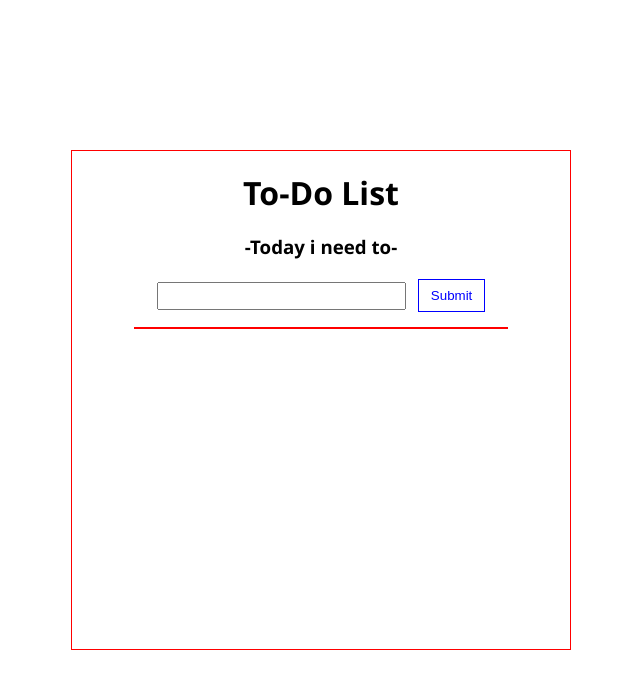
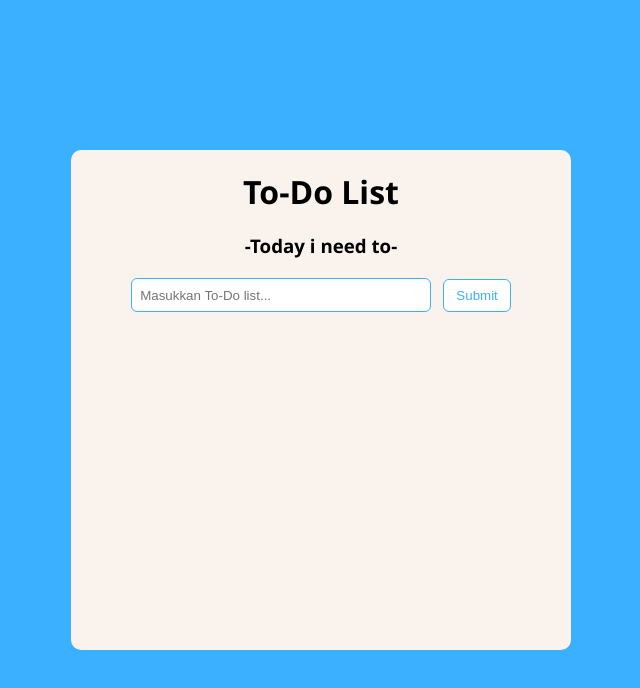
Before and after one commit to dts-kominfo-rea2a/challenge-08-Recker27, a website: page index.html in a window 1280 px wide. Shown: the whole page, without its empty margins (319-959 px from the left). Drawn offline with Linux system fonts and the light colour scheme.

Commit message:
update html + css

```diff
--- a/index.html
+++ b/index.html
@@ -15,7 +15,11 @@
       <h3 id="todo-subtitle">-Today i need to-</h3>
       <!-- Section: input -->
       <section>
-        <input type="text" id="todo-input" />
+        <input
+          type="text"
+          id="todo-input"
+          placeholder="Masukkan To-Do list..."
+        />
         <button id="todo-submit">Submit</button>
       </section>
       <!-- TODO: Buatlah sebuah input bertipe text dengan id todo-input -->
--- a/style.css
+++ b/style.css
@@ -10,14 +10,16 @@ body {
   justify-content: center;
   align-items: center;
   height: 100vh;
+  background-color: #3ab0ff;
 }
 
 #app {
-  border: 1px solid red;
+  border-radius: 10px;
   width: 500px;
   text-align: center;
   margin: 0 auto;
   height: 500px;
+  background-color: #f9f2ed;
 }
 
 #todo-title {
@@ -29,21 +31,24 @@ body {
 }
 
 #todo-input {
-  width: 50%;
-  height: 28px;
+  width: 60%;
+  height: 34px;
+  border: 1px solid#3ab0ff;
+  padding: 8px;
+  border-radius: 6px;
 }
 
 #todo-submit {
   background-color: white;
-  color: blue;
-  border: 1px solid blue;
+  color: #3ab0ff;
+  border: 1px solid #3ab0ff;
   padding: 8px 12px;
   margin-left: 8px;
+  border-radius: 6px;
 }
 
 #todo-output {
   list-style-position: inside;
-  border: 1px solid red;
   width: 75%;
   margin: 15px auto;
   text-align: left;
```
